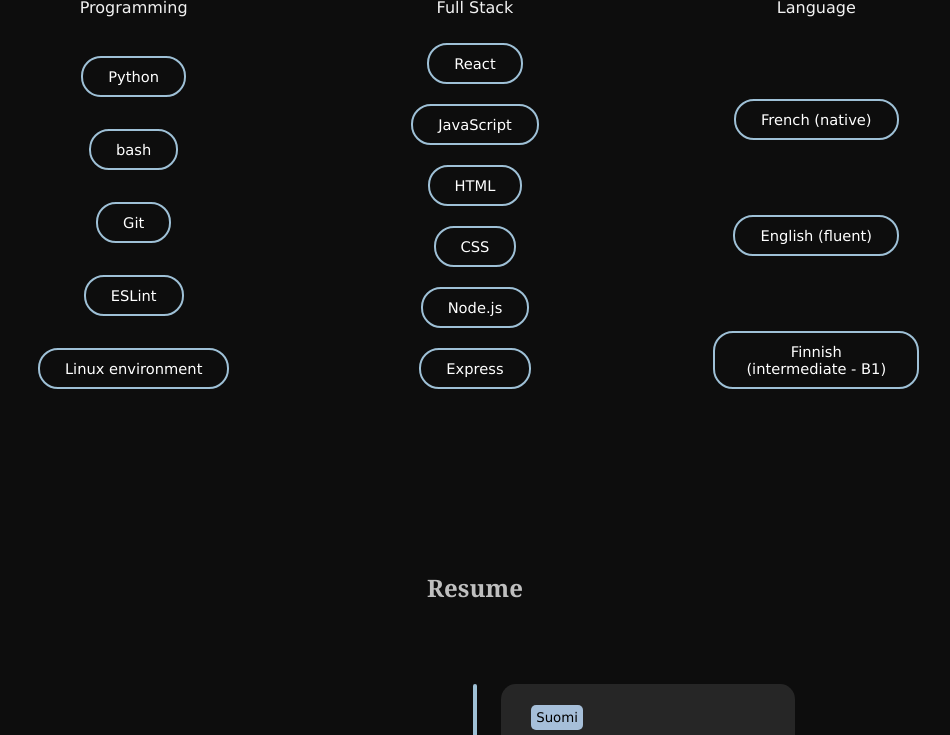
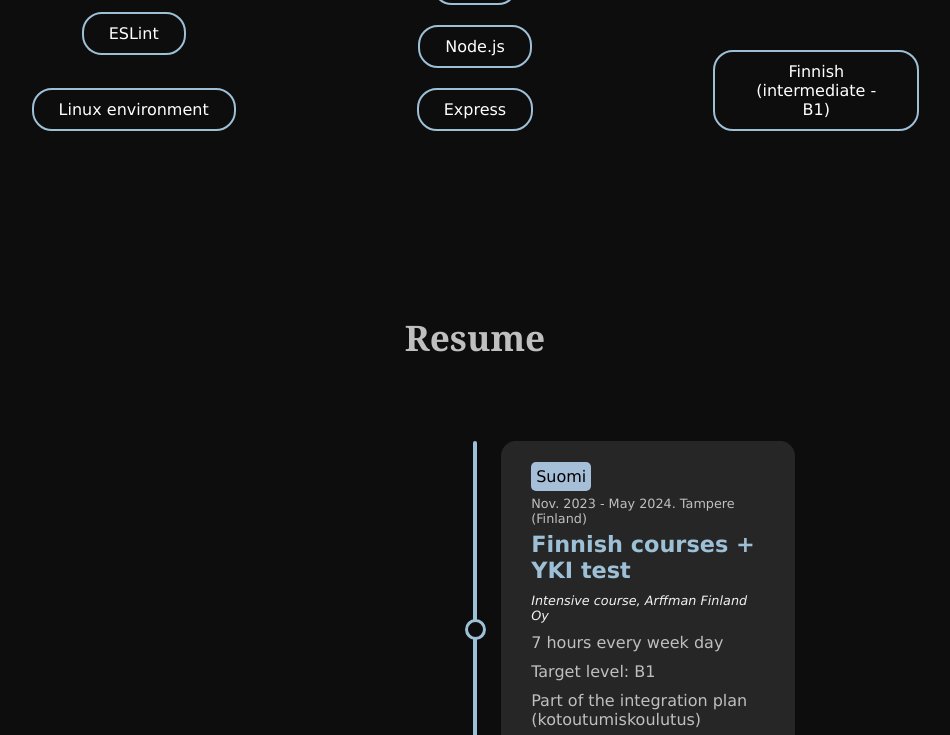
Before and after one commit to nuoskala/portfolio, a React app in the folder portfolio-front/: page / in a window 1280 px wide. Shown: the part 1340-2075 px from the top of the page, without its empty margins (165-1115 px from the left). Built offline with nearby package versions, Linux system fonts and the light colour scheme; the HTML template or start-up script is replaced by a standard one.

Commit message:
style: set font size

```diff
--- a/portfolio-front/src/App.css
+++ b/portfolio-front/src/App.css
@@ -24,14 +24,15 @@
 body {
   background-color: var(--dark-100) ;
   padding-top: 60px;
-  font-family: Verdana, sans-serif;;
+  font-family: Verdana, sans-serif;
+  font-size: 10px;
 }
 
 h1 {
   color: var(--title-color);
   text-align: center;
   font-family: Georgia, serif;
-
+  font-size: 2.7rem
 }
 
 h2 {
@@ -40,6 +41,7 @@
   margin-top: 20vh;
   margin-bottom: 5vh;
   font-family: Georgia, serif;
+  font-size: 2.2rem;
 }
 
 
@@ -47,7 +49,6 @@
   white-space: nowrap;
   color: var(--content-color);
   font-family: cursive;
-  font-size: 1.1rem;
   padding-left: 1rem;
   padding-right: 1rem;
 }
@@ -68,6 +69,7 @@
   padding-right: 5vw;
   z-index: 100;
   border-bottom: 1px solid var(--dark-200);
+  font-size: 1rem;
 }
 
 
@@ -77,7 +79,6 @@
 
 .navbar-link{
   display: inline-block;
-  font-size: 1rem;
   color: var(--content-color);
   text-decoration: none;
   padding-left: 1rem;
@@ -101,7 +102,7 @@
   cursor: pointer;
 }
 .navbar-icon{
-  font-size: 1.8rem;
+  font-size: 2rem;
   color: var(--cta-color-light);
   border: 3px solid transparent;  /* to prevent other elements to move when icon is hovered */
   outline: 2px solid transparent;} /* same */
@@ -133,6 +134,7 @@
   font-weight: normal;
   white-space: pre-line;
   width: 100%;
+  font-size: 1.1rem;
 }
 /* make title appear like bold (prevent shifting)
 .skills-subcontainer:hover .skills-title {
@@ -161,7 +163,7 @@
   border-radius: 20px;
   padding: 10px 25px;
   margin: 10px 25px;
-  font-size: 11pt;
+  font-size: 1rem;
   text-align: center;
   border: 2px solid var(--sec-color);
 }
@@ -221,12 +223,15 @@
 
 /* ... content ... */
 
+.resume-item {
+  font-size: 1rem;
+}
+
 /* tags */
 .resume-item .tag {
     border-radius: 5px;
     position: relative;
     margin: 5px;
-    font-size: 10pt;
     padding: 5px;
   }
 
@@ -236,8 +241,8 @@
   position: relative;
   width: 100%;
   padding: 0 5px;
-  font-size: 10pt;
   color: var(--content-color);
+  font-size: .8em;
 }
 
 
@@ -248,7 +253,7 @@
   position: relative;
   color: var(--sec-color);
   width: 100%;
-  font-size: 14pt;
+  font-size: 1.4em;
   padding: 5px;
   font-weight: bold;
   max-height: fit-content;
@@ -257,11 +262,11 @@
 /* description */
 .resume-item .description {
   position: relative;
-  font-size: 11pt;
   font-style: italic;
   padding: 5px;
   color: var(--title-color);
   width: 100%;
+  font-size: .8em;
 }
 
 
@@ -269,7 +274,6 @@
 /* content */
 .resume-item .content {
   position: relative;
-  font-size: 11pt;
   padding: 5px;
   color: var(--content-color);
 }
@@ -277,7 +281,6 @@
 /* links */
 .resume-item a {
   position: relative;
-  font-size: 11pt;
   padding: 5px;
   color: var(--content-color);
 }
```
